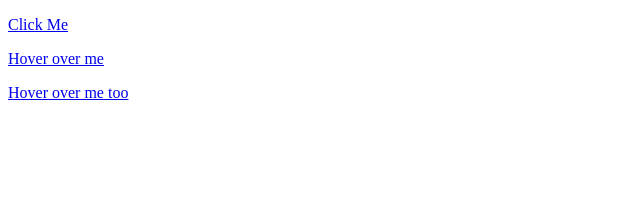
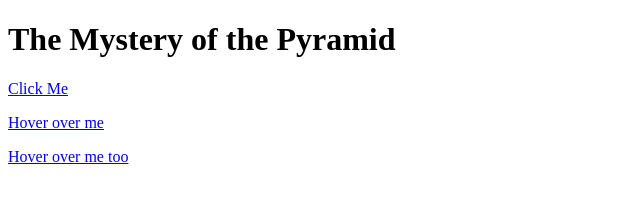
Before and after one commit to axeldhaussy/escape_game, a plain HTML site: page index.html in a window 1280 px wide. Shown: the whole page, without its empty margins (0-640 px from the left). Drawn offline with Linux system fonts and the light colour scheme.

Commit message:
update index

```diff
--- a/index.html
+++ b/index.html
@@ -1,9 +1,11 @@
 <!DOCTYPE html>
 <html>
 	<head>
-		<title >SET08101 - Inline JavaScript </title >
+		<title >Escape Game</title >
 	</head>
 	<body>
+		<h1>The Mystery of the Pyramid</h1>
+
 		<p><a href="#" onClick="console.log('Hello World')">Click Me</a></p>
 		<p><a href="#" onMouseOver="alert('Hello');">Hover over me</a></p>
 		<p><a href="#" onMouseOut="alert('Hello');">Hover over me too</a></p>
```
